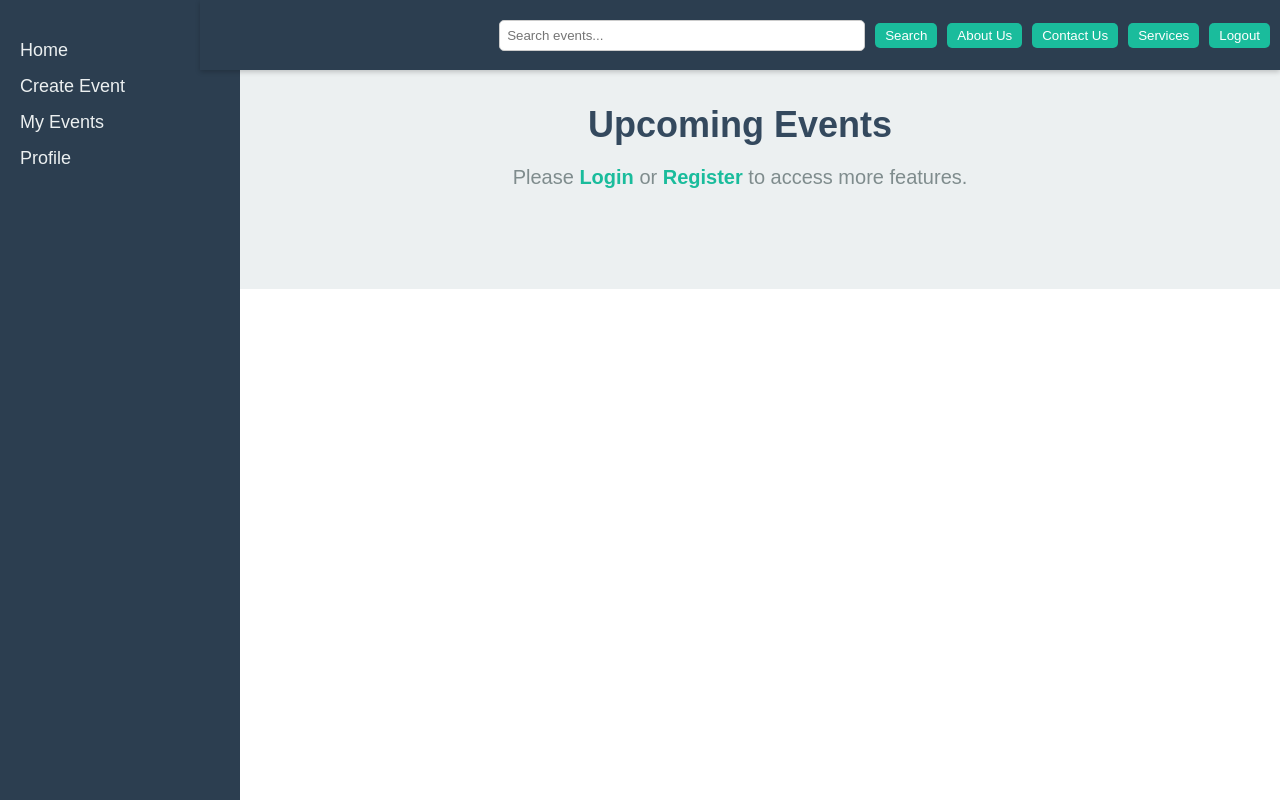
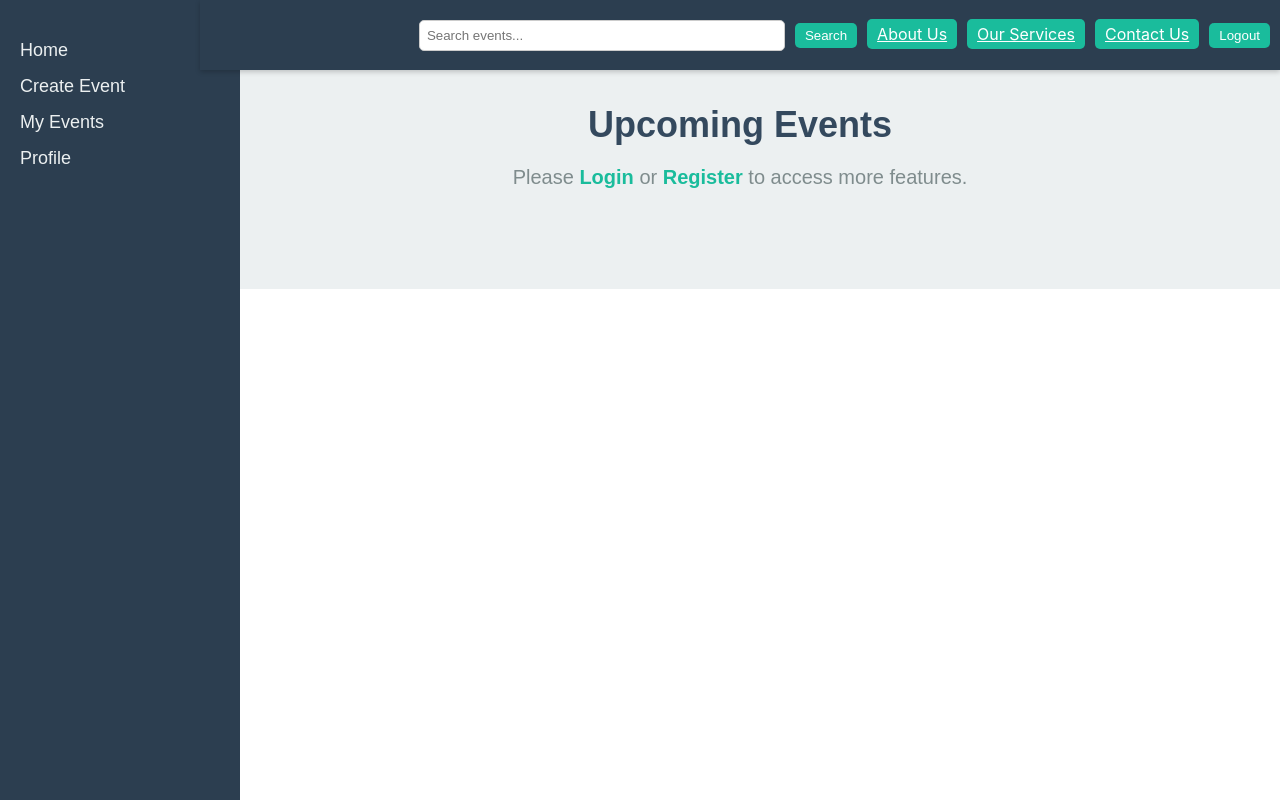
Before and after one commit to WalterSyd/EVENT-MGT-APP, a React (Create React App) app in the folder client/: page / in a window 1280 px wide. Built offline with nearby package versions, Linux system fonts and the light colour scheme.

Commit message:
created navlinks

```diff
--- a/client/src/components/Navbar.js
+++ b/client/src/components/Navbar.js
@@ -37,6 +37,7 @@
 
 import React, { useState } from 'react';
 import axios from 'axios';
+import { Link } from 'react-router-dom'; // Import Link for routing
 
 function Navbar() {
     const [searchTerm, setSearchTerm] = useState('');
@@ -61,9 +62,11 @@ function Navbar() {
                     onChange={(e) => setSearchTerm(e.target.value)}
                 />
                 <button className="btn" onClick={handleSearch}>Search</button>
-                <button className="btn">About Us</button>
-                <button className="btn">Contact Us</button>
-                <button className="btn">Services</button>
+
+                {/* Navigation links */}
+                <Link to="/about" className="btn">About Us</Link>
+                <Link to="/services" className="btn">Our Services</Link>
+                <Link to="/contact" className="btn">Contact Us</Link>
                 <button className="btn">Logout</button>
             </div>
         </div>
```
